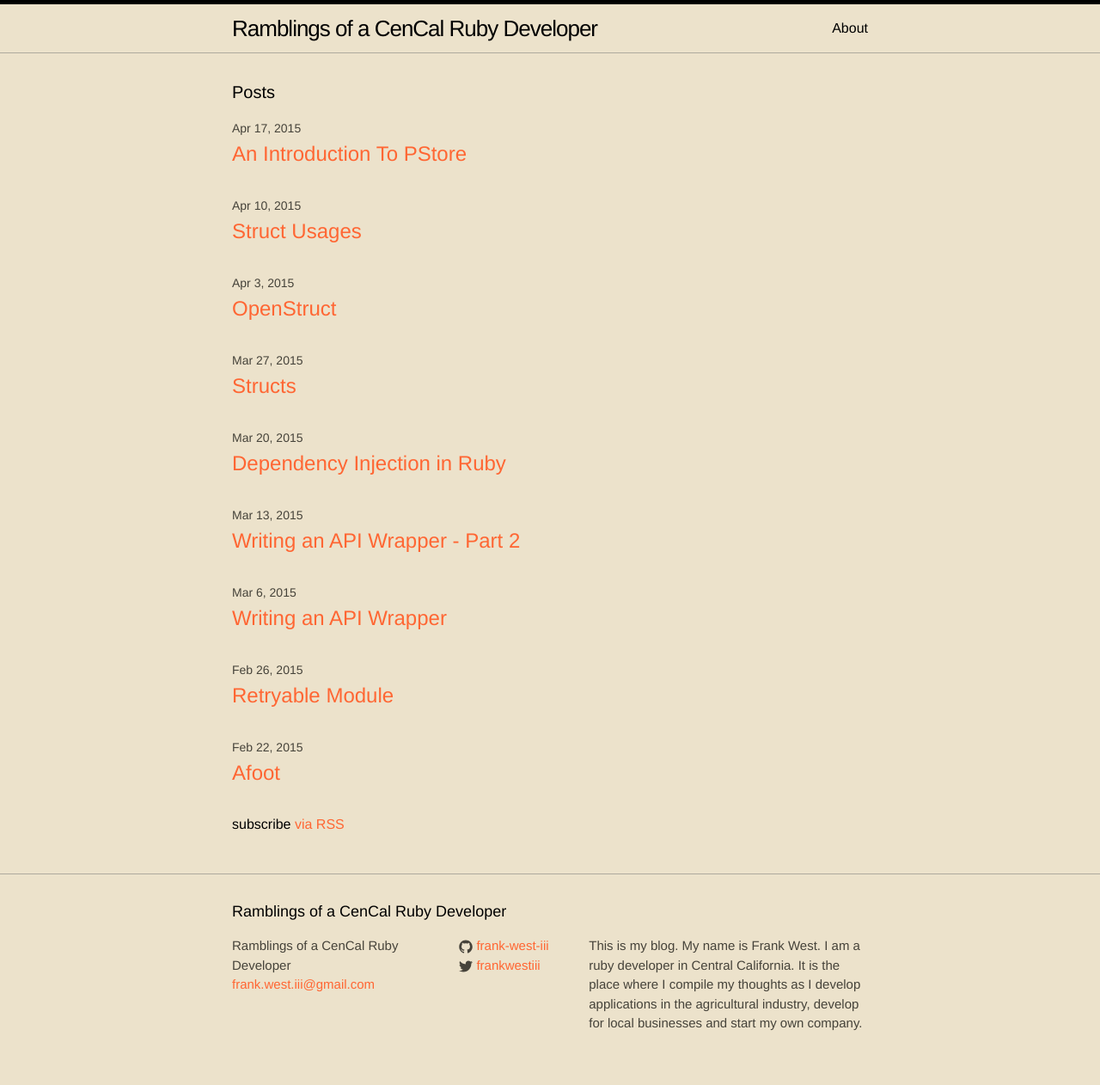
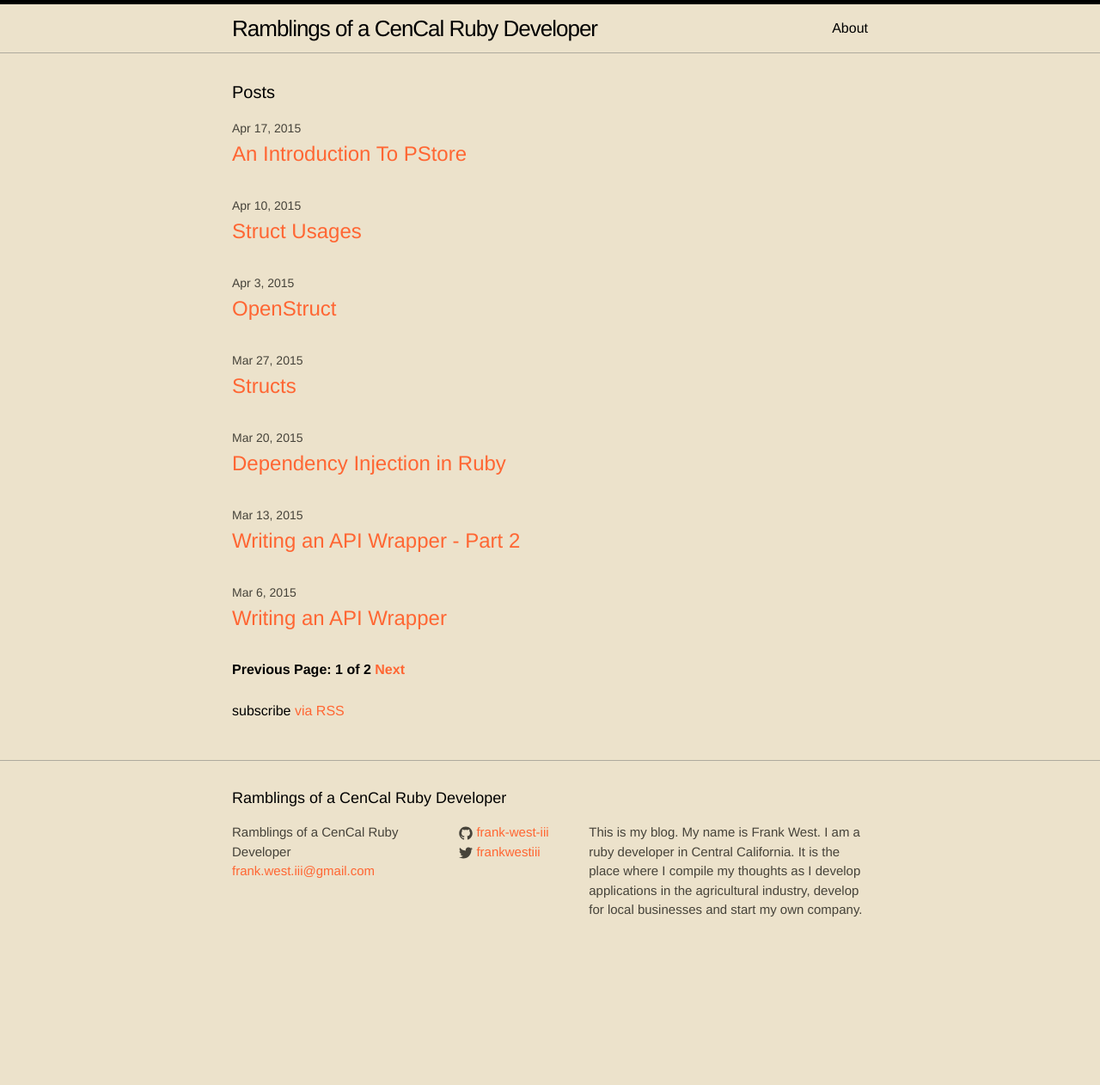
Before and after one commit to frank-west-iii/frank-west-iii.github.io, a Jekyll site: the page built from index.html, in a window 1280 px wide. Shown: the whole page at 86% size. Built offline with Jekyll 4.4.1, drawn with Linux system fonts in a browser that asks for light colours; the list of posts is cut into pages by our own code; after the commit the page ends 1130 px from its top, so only the background shows below that.

Commit message:
Added pagination

```diff
--- a/_config.yml
+++ b/_config.yml
@@ -12,3 +12,6 @@
 
 # Build settings
 markdown: kramdown
+
+paginate: 7
+paginate_path: "/blog/page:num/"
--- /dev/null
+++ b/_sass/_pagination.scss
@@ -0,0 +1,4 @@
+.pagination {
+  margin-bottom: 1.5em;
+  font-weight: bold;
+}
--- a/css/main.scss
+++ b/css/main.scss
@@ -48,5 +48,6 @@
 @import
         "base",
         "layout",
-        "syntax-highlighting"
+        "syntax-highlighting",
+        "pagination"
 ;
--- a/index.html
+++ b/index.html
@@ -7,7 +7,7 @@
   <h1 class="page-heading">Posts</h1>
 
   <ul class="post-list">
-    {% for post in site.posts %}
+    {% for post in paginator.posts %}
     <li>
     <span class="post-meta">{{ post.date | date: "%b %-d, %Y" }}</span>
 
@@ -18,6 +18,21 @@
     {% endfor %}
   </ul>
 
+  <!-- Pagination links -->
+  <div class="pagination">
+    {% if paginator.previous_page %}
+    <a href="{{ paginator.previous_page_path }}" class="previous">Previous</a>
+    {% else %}
+    <span class="previous">Previous</span>
+    {% endif %}
+    <span class="page_number ">Page: {{ paginator.page }} of {{ paginator.total_pages }}</span>
+    {% if paginator.next_page %}
+    <a href="{{ paginator.next_page_path }}" class="next">Next</a>
+    {% else %}
+    <span class="next ">Next</span>
+    {% endif %}
+  </div>
+
   <p class="rss-subscribe">subscribe <a href="{{ "/feed.xml" | prepend: site.baseurl }}">via RSS</a></p>
 
 </div>
```
Lines whose indentation alone changed are shown as unchanged.
